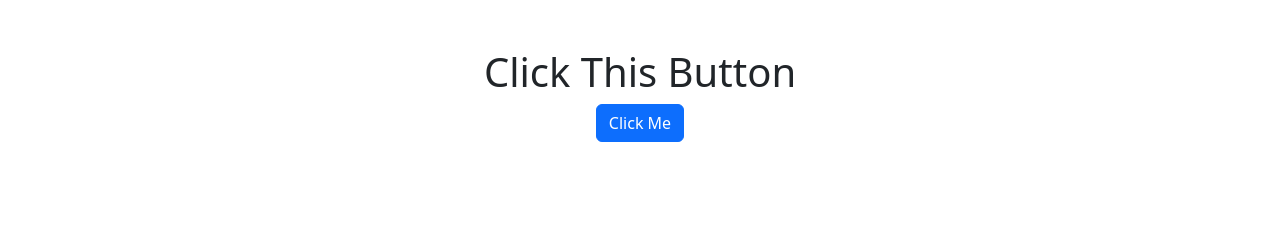
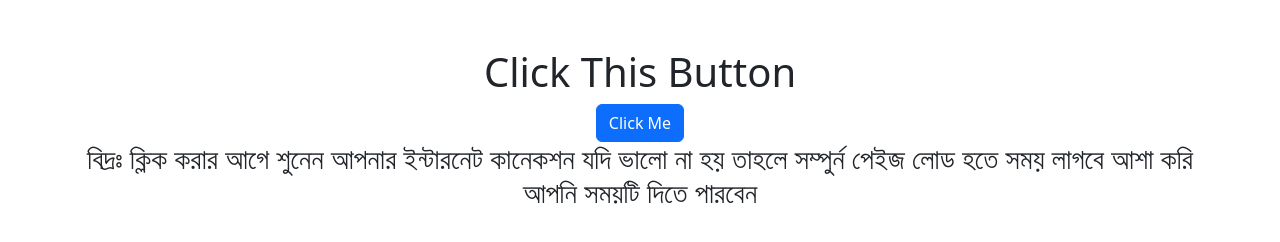
Before and after one commit to nythonvaiaa/bonnimem, a plain HTML site: page index.html in a window 1280 px wide. Drawn offline with nearby package versions, Linux system fonts and the light colour scheme.

Commit message:
Update index.html

```diff
--- a/index.html
+++ b/index.html
@@ -33,6 +33,8 @@
     <div id="first" class="container text-center mt-5">
         <h1>Click This Button</h1>
         <button id="click" class="btn btn-primary" >Click Me</button>
+
+      <h3>বিদ্রঃ ক্লিক করার আগে শুনেন আপনার ইন্টারনেট কানেকশন যদি ভালো না হয় তাহলে সম্পুর্ন পেইজ লোড হতে সময় লাগবে আশা করি আপনি সময়টি দিতে পারবেন</h3>
     </div>
 
     <section id="newYear" class="d-none py-5">
```
